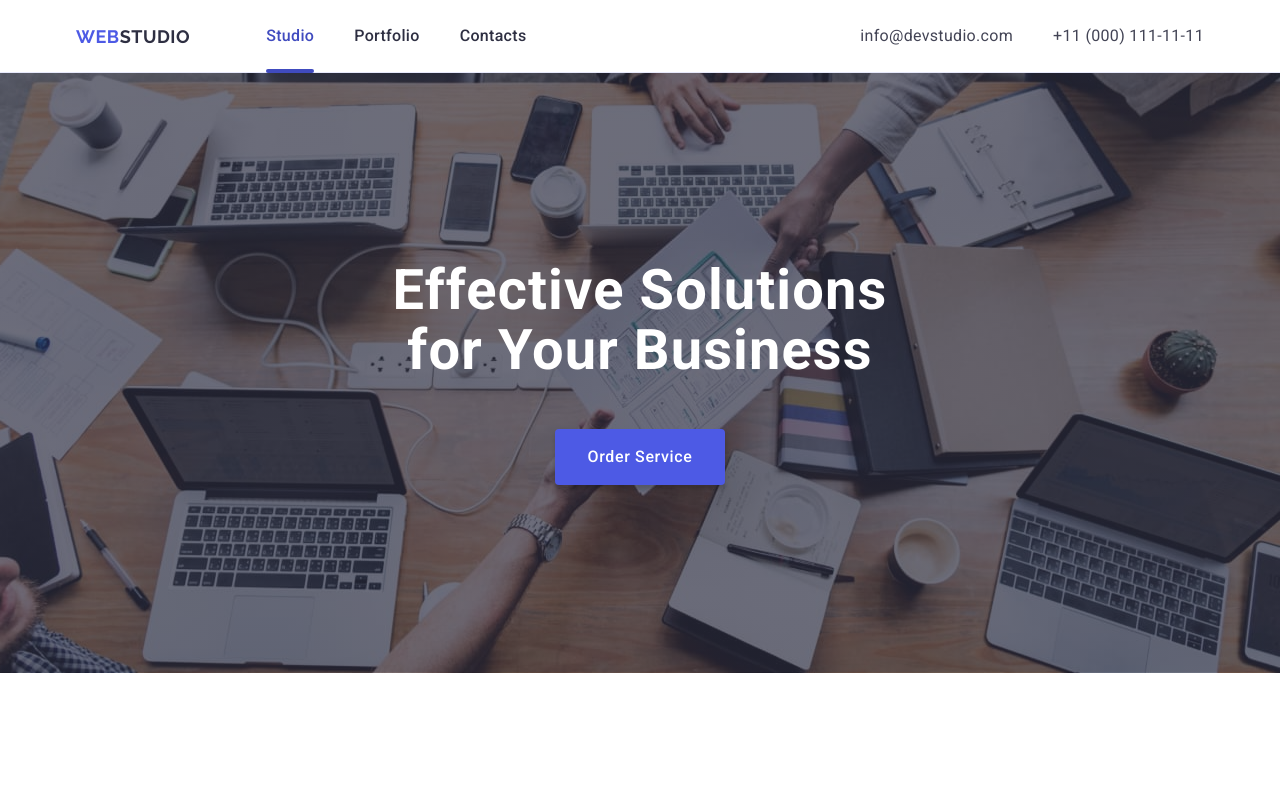
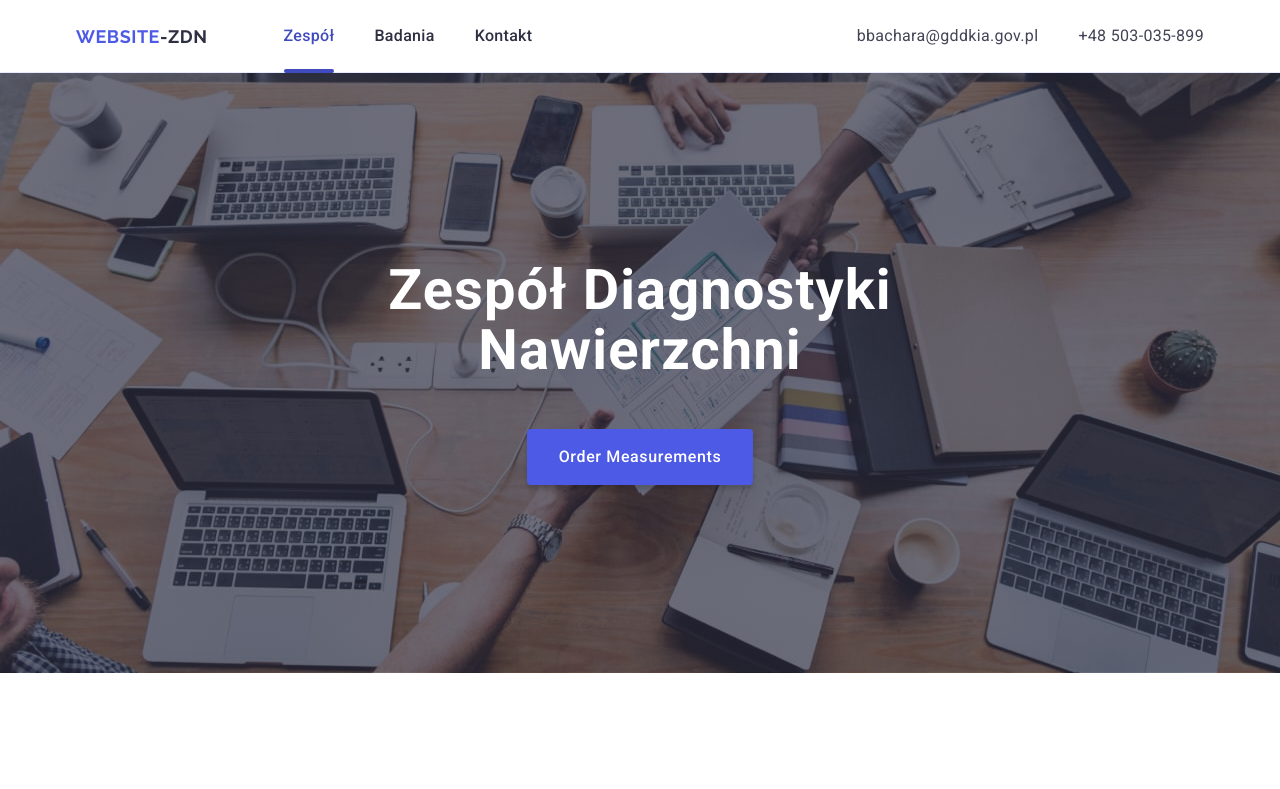
Before and after one commit to bbachara/ZDN, a plain HTML site: page index.html in a window 1280 px wide. Shown: the top 789 px of the page. Drawn offline with nearby package versions, Linux system fonts and the light colour scheme.

Commit message:
first commit

```diff
--- a/css/styles.css
+++ b/css/styles.css
@@ -1466,7 +1466,7 @@ body {
     font-weight: 700;
     line-height: 1.07;
     letter-spacing: 1.12px;
-    max-width: 496px;
+    max-width: 600px;
     text-align: center;
     margin: 0 auto;
     margin-bottom: 48px;
@@ -2446,7 +2446,7 @@ body {
     font-weight: 700;
     line-height: 1.07;
     letter-spacing: 1.12px;
-    max-width: 496px;
+    max-width: 600px;
     text-align: center;
     margin: 0 auto;
     margin-bottom: 48px;
--- a/index.html
+++ b/index.html
@@ -3,7 +3,7 @@
   <head>
     <meta charset="UTF-8" />
     <meta name="viewport" content="width=device-width, initial-scale=1.0" />
-    <title>hw7-main page</title>
+    <title>Zespół Diagnostyki Nawierzchni</title>
 
     <link
       rel="stylesheet"
@@ -34,32 +34,32 @@
         </button>
         <nav class="navigation">
           <a class="link logo" href="./index.html"
-            >Web<span class="logo-studio">Studio</span></a
+            >Website<span class="logo-studio">-ZDN</span></a
           >
           <ul class="list">
             <li class="header-list">
               <a class="menu link header-list-active" href="./index.html"
-                >Studio</a
+                >Zespół</a
               >
             </li>
             <li class="header-list">
-              <a class="menu link" href="./portfolio.html">Portfolio</a>
+              <a class="menu link" href="./portfolio.html">Badania</a>
             </li>
             <li class="header-list">
-              <a class="menu link" href="./contacts.html">Contacts</a>
+              <a class="menu link" href="./contacts.html">Kontakt</a>
             </li>
           </ul>
         </nav>
         <address class="address-item">
           <ul class="list list-tablet">
             <li class="header-list">
-              <a class="link-address link" href="mailto:info@devstudio.com"
-                >info@devstudio.com</a
+              <a class="link-address link" href="mailto:bbachara@gddkia.gov.pl"
+                >bbachara@gddkia.gov.pl</a
               >
             </li>
             <li class="header-list">
-              <a class="link-address link" href="tel:+110001111111"
-                >+11 (000) 111-11-11</a
+              <a class="link-address link" href="tel:+48503035899"
+                >+48 503-035-899</a
               >
             </li>
           </ul>
@@ -69,9 +69,9 @@
     <main>
       <section class="title-section section">
         <div class="container main-header">
-          <h1 class="title">Effective Solutions for Your Business</h1>
+          <h1 class="title">Zespół Diagnostyki Nawierzchni</h1>
           <button class="title-button" type="button" data-modal-open>
-            Order Service
+            Order Measurements
           </button>
         </div>
       </section>
```
Also changed, not shown: contacts.html (+9 -9 lines), portfolio.html (+9 -9 lines), 1 other file.
